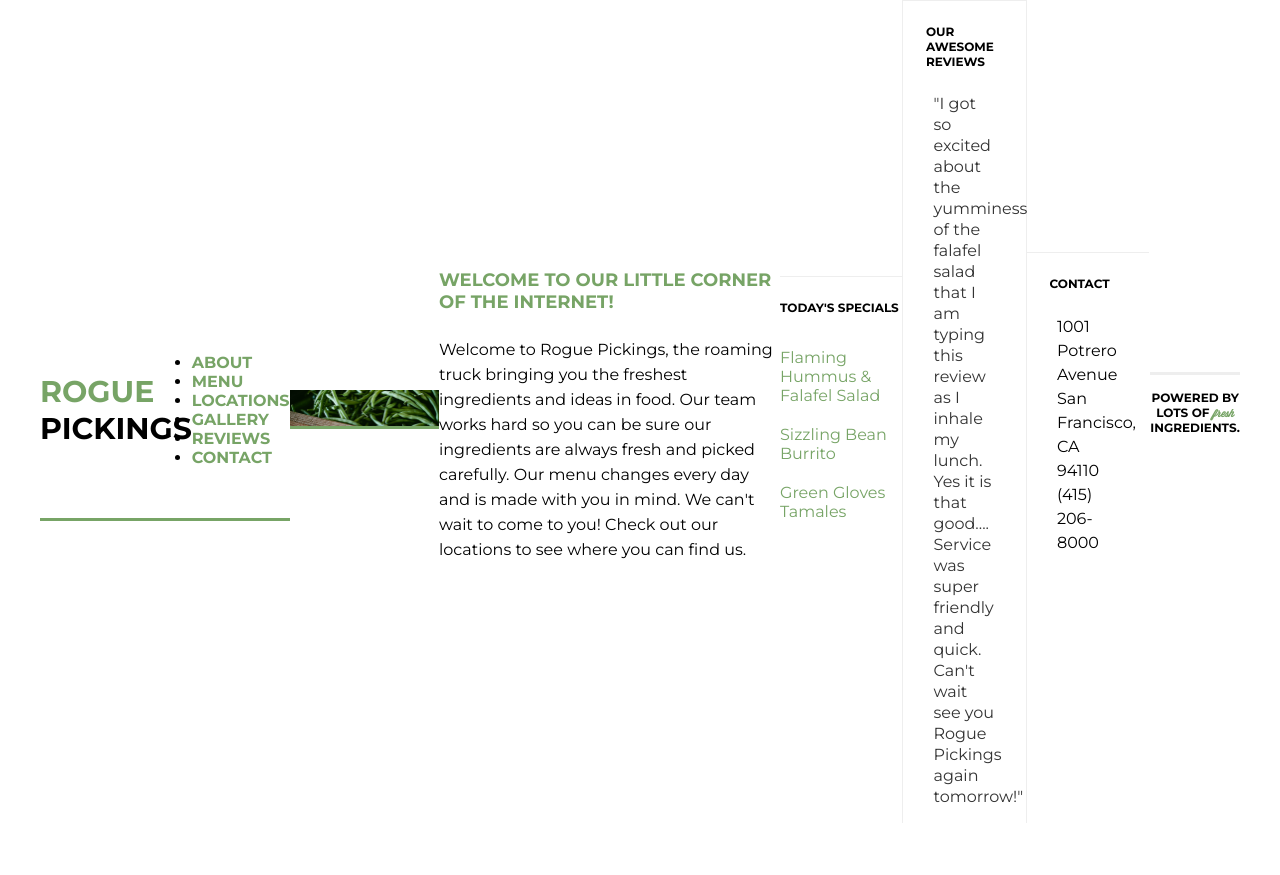
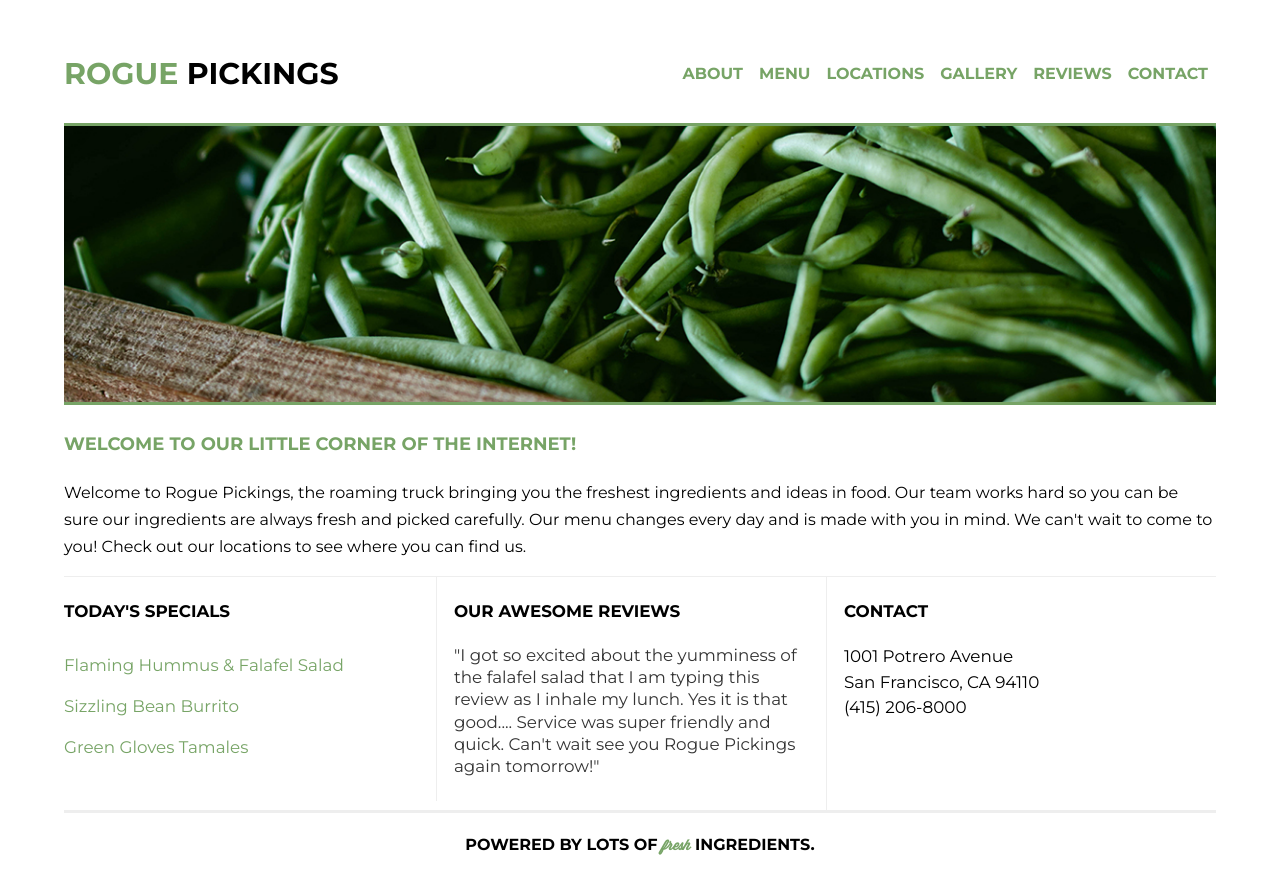
Before and after one commit to juTelles/rogue-pickings, a plain HTML site: page index.html in a window 1280 px wide. Before the commit the page ends 823 px from the top, so only its background shows below. Drawn offline with Linux system fonts and the light colour scheme.

Commit message:
Responsible version

```diff
--- a/css/main.css
+++ b/css/main.css
@@ -12,15 +12,17 @@ body {
 	display: flex;
 	justify-content: center;
 	align-items: center;
+	flex-flow: row wrap;
 	font-size: 1em;
 }
 
 .container{
 	display: flex;
+	flex-flow: row wrap;
 	justify-content: center;
 	align-items: center;
 	max-width: 1200px;
-	margin: 0 auto;
+	width: 90%;
 }
 
 h1,
@@ -31,37 +33,28 @@ h4 {
 	text-transform: uppercase;
 	font-weight: 700;
 }
-h1 {
-	font-size: 1.875em;
-}
-h2 {
-    font-size: 1.5em;
-}
-h3 {
-	font-size: 1.125em;
-}
-h4 {
-	font-size: 0.75em;
-}
-
 p {
-	font-size: 0.875;
+	font-size: 0.875em;
 	line-height: 1.3125em;
-    padding: 0 1.875em;
 }
 
 /*The widths are in a percentage!*/
 header {
 	display: flex;
+	flex-flow: row wrap;
 	justify-content: center;
 	align-items: center;
 	border-bottom: 3px solid #77a466;
-	margin: 0 auto;
+	width: 100%;
 }
 
 header h1 {
+	width: 100%;
 	margin: 0;
-	padding: 2.375em 0;
+	padding: 1.375em 0 0.5em 0;
+	border-bottom: 3px solid #77a466;
+	text-align: center;
+	font-size: 1.875em;
 }
 
 header h1 span {
@@ -69,7 +62,7 @@ header h1 span {
 }
 
 header nav {
-	padding: 2.875em 0;
+	padding: 1em 0;
 }
 
 header nav ul {
@@ -80,8 +73,9 @@ header nav ul {
 header nav ul li {
 	text-transform: uppercase;
 	font-weight: 700;
-	font-size: 0.875;
-	padding: 0 0.625;
+	font-size: 1em;
+	padding: 0.5em;
+	list-style: none;
 }
 
 header nav ul li a{
@@ -92,10 +86,10 @@ header nav ul li a{
 /*The widths are in a percentage!*/
 .top-section,
 .bottom-section {
-	margin: 0 auto;
 	display: flex;
 	justify-content: center;
 	align-items: center;
+	flex-flow: row wrap;
 }
 
 .main-image img {
@@ -104,10 +98,11 @@ header nav ul li a{
 }
 
 .main-title h3 {
-	text-align: left;
 	padding: 0.3125em 0;
 	color: #77a466;
+	font-size: 1.125em;
 }
+
 .main-title p {
 	padding: 0;
 	font-size: 1em;
@@ -117,22 +112,14 @@ header nav ul li a{
 .section-one,
 .section-two,
 .section-three {
-	width: 33%;
+	width: 100%;
 	border-top: 1px solid #eee;
 }
 
-.section-one h4 {
-	padding: 0.625em 0;
-}
-
-.section-two {
-	border-left: 1px solid #eee;
-	border-right: 1px solid #eee;
-}
-
+.section-one h4,
 .section-two h4,
 .section-three h4 {
-	padding: 0.625em 1.875em;
+	padding: 0.4em 0;
 }
 
 .menu {
@@ -153,6 +140,7 @@ header nav ul li a{
 .address {
 	font-size: 1em;
 	line-height: 1.5em;
+	padding-bottom: 1.5em;
 }
 
 /*The widths are in a percentage!*/
@@ -160,9 +148,10 @@ footer {
 	display: flex;
 	justify-content: center;
 	align-items: center;
+	flex-flow: row wrap;
 	border-top: 3px solid #eee;
-	margin: 0 auto;
 	text-align: center;
+	width: 100%;
 }
 footer span {
 	font-family: 'Wisdom Script', cursive;
@@ -170,3 +159,59 @@ footer span {
 	color: #77a466;
 	font-size: 0.875em;
 }
+/******TABLET STYLES******/
+@media (min-width: 768px) {
+
+.main-title p {
+	line-height: 1.7em;
+}
+.bottom-section {
+  flex-basis: row nowrap;
+  justify-content: center;
+  align-items: flex-start;
+  width: 100%;
+}
+.section-one,
+.section-two,
+.section-three {
+	display: flex;
+	flex-flow: row wrap;
+	width: 33%;
+	justify-content: flex-start;
+	align-items: flex-start;
+	padding: 1em;
+	flex: 1 1 ;
+	font-size: 1.05em;
+}
+.section-one {
+  padding-left: 0;
+}
+.section-one,
+.section-two {
+	border-right: 1px solid #eee;
+}
+.bottom-section h4 {
+	width: 100%;
+	margin: 0;
+}
+}
+/******DESKTOP STYLES******/
+@media (min-width: 1200px) {
+header {
+	flex-flow: row nowrap;
+	padding: 1em 0;
+	margin-top: 1.5em;
+}
+
+header h1 {
+	padding: 0;
+	border-bottom: 0;
+	text-align: left;
+}
+
+header nav ul {
+	display: flex;
+	justify-content: center;
+	align-items: center;
+}
+}
```
Also changed, not shown: 1 other file.
